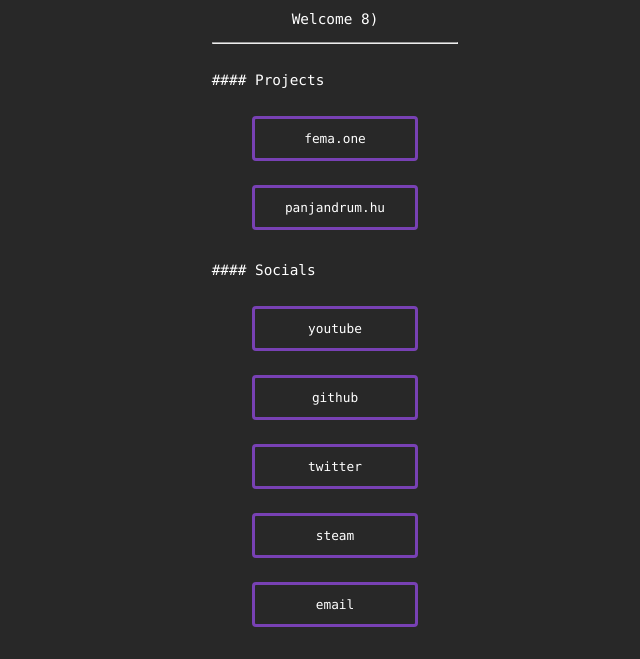
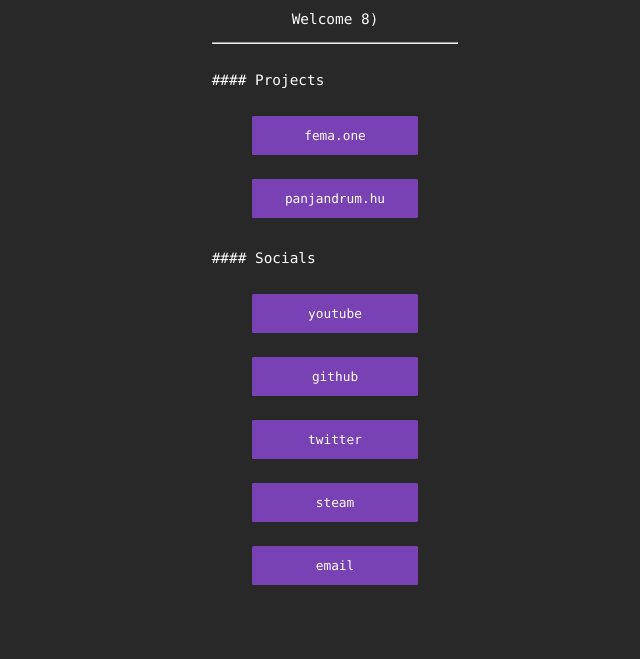
Before and after one commit to fema3832/link.fema.one, a plain HTML site: page index.html in a window 1280 px wide. Shown: the part 157-816 px from the top of the page, without its empty margins (305-945 px from the left). Drawn offline with Linux system fonts and the light colour scheme.

Commit message:
color fix v2

```diff
--- a/sources/style.css
+++ b/sources/style.css
@@ -21,14 +21,14 @@
     margin-right: 5vh;
     margin-left: 5vh;
     margin-bottom: 3vh;
-    border: 0.4vh solid rgb(120, 65, 180);
+    background-color: rgb(120, 65, 180);
     transition: 200ms ease;
-    border-radius: 0.5vh;
+    border-radius: 0.2vh;
     font-size: 1.6vh;
 }
 
 a:hover {
-    background-color: rgb(120, 65, 180);
+    background-color: rgb(110, 55, 165);
 }
 
 h1,h2 {
```
